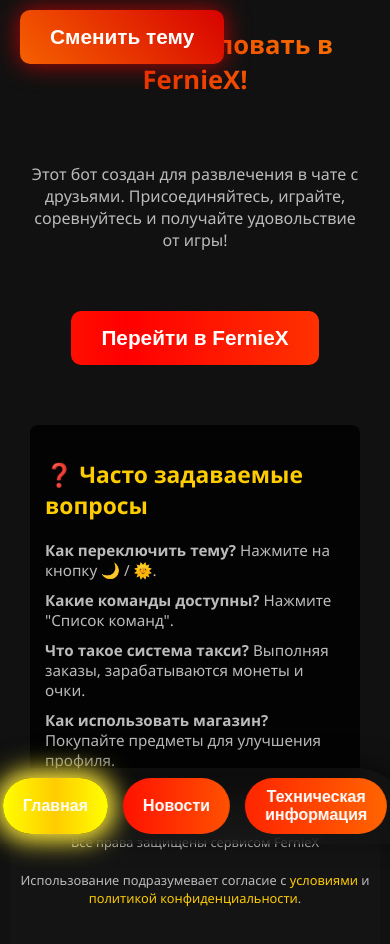
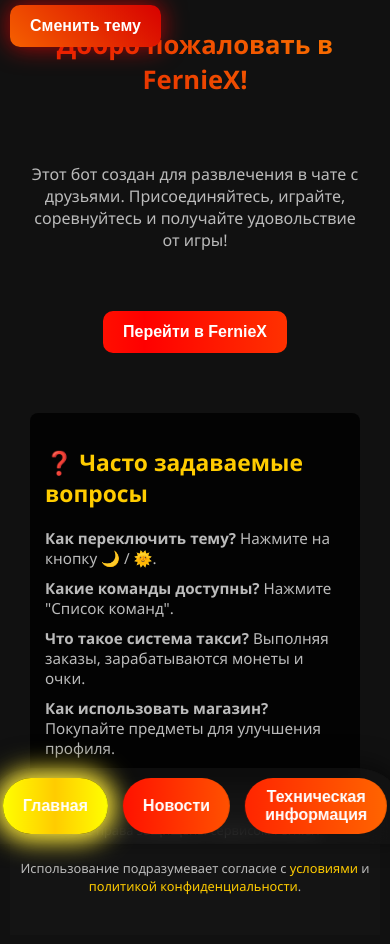
Before and after one commit to FernadezTain/FernieX, a plain HTML site: page index.html in a window 390 px wide. Drawn offline with Linux system fonts and the light colour scheme.

Commit message:
Update buttons.css

```diff
--- a/css/buttons.css
+++ b/css/buttons.css
@@ -138,3 +138,9 @@
 body {
   padding-bottom: 100px;
 }
+
+/* === Мобильные кнопки === */
+@media (max-width: 480px) {
+  #theme-toggle-btn { top: 5px; left: 10px; padding: 12px 20px; font-size: 1em; }
+  #telegram-button, #toggle-commands, #toggle-update { padding: 12px 20px; font-size: 1em; }
+}
```
